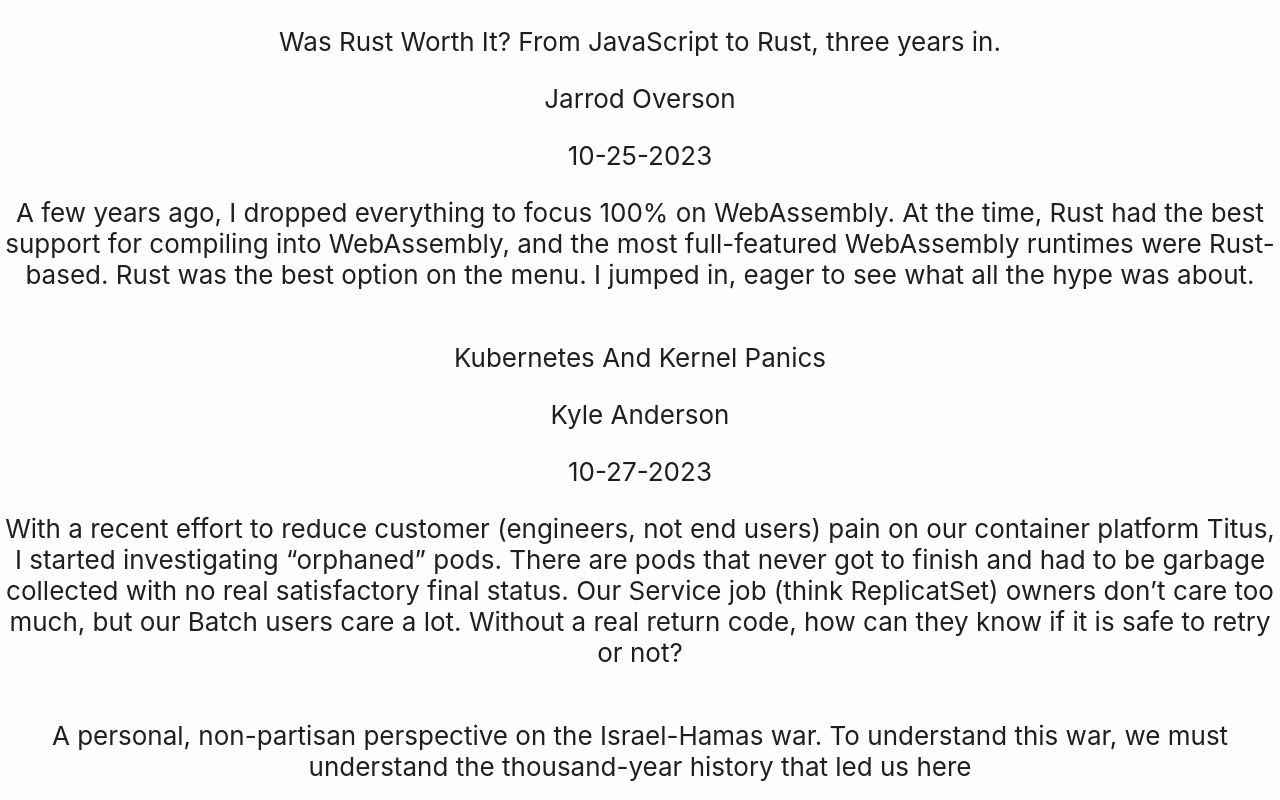
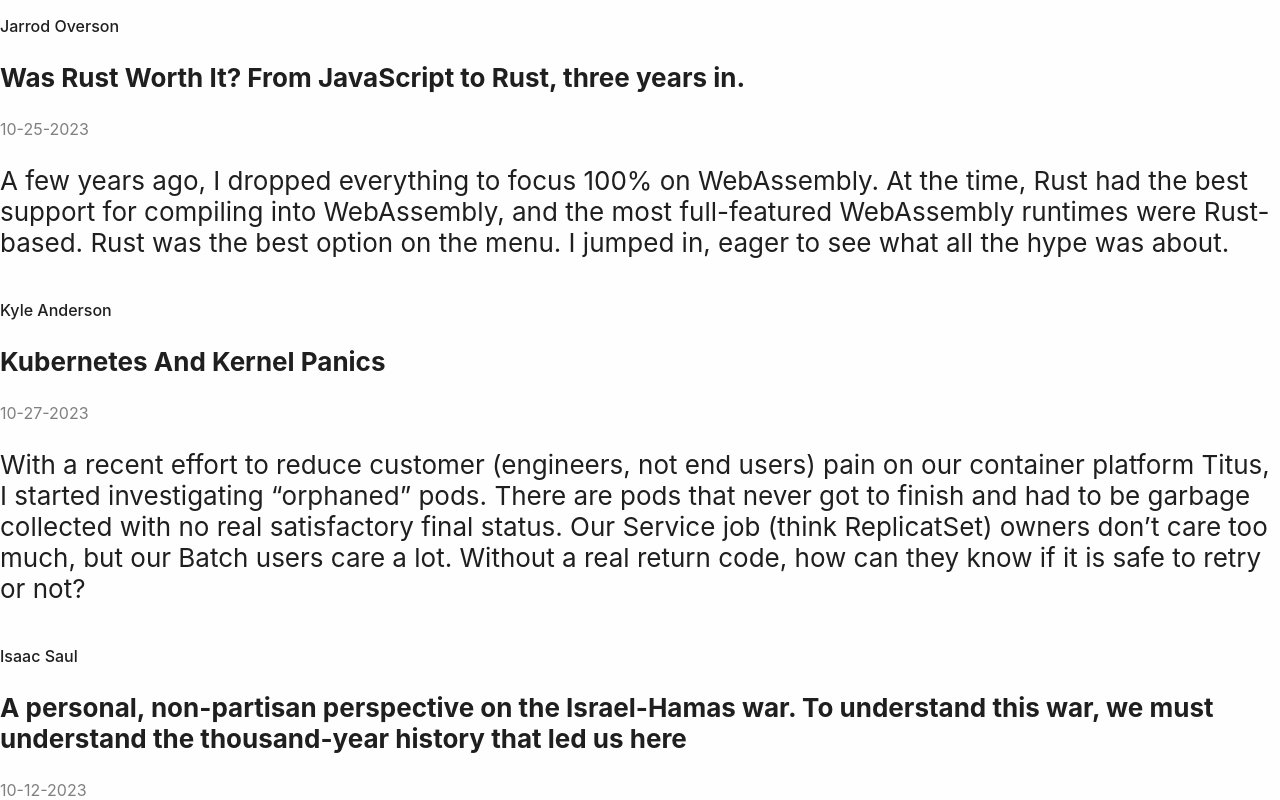
Before and after one commit to keksramos/proyect1, a React (Create React App) app: page / in a window 1280 px wide. Shown: the top 800 px of the page. Built offline with nearby package versions, Linux system fonts and the light colour scheme.

Commit message:
text format

```diff
--- a/src/Components/Post/Post.js
+++ b/src/Components/Post/Post.js
@@ -5,9 +5,9 @@ function Post(props){
     const {title, author, creationDate, description} = props;
 
     return <div className="postContainer">
-        <p>{title}</p>
-        <p>{author}</p>
-        <p>{creationDate}</p>
+        <p className="Author">{author}</p>
+        <p><b>{title}</b></p>
+        <p className="Date">{creationDate}</p>
         <p>{description}</p>
     </div>;
 }
--- a/src/Components/Post/post.scss
+++ b/src/Components/Post/post.scss
@@ -4,3 +4,12 @@
     border: 1px solid black;
     background-color: black;
 }
+.Date{
+    color:grey;
+    font-size: medium;
+}
+
+.Author{
+    font-weight: 500;
+    font-size: medium;
+}
--- a/src/index.css
+++ b/src/index.css
@@ -16,4 +16,5 @@ code {
 
 p{
   color: rgb(31, 31, 31);
+  text-align: left;
 }
```
